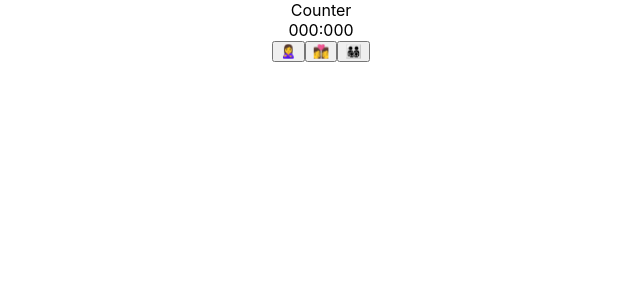
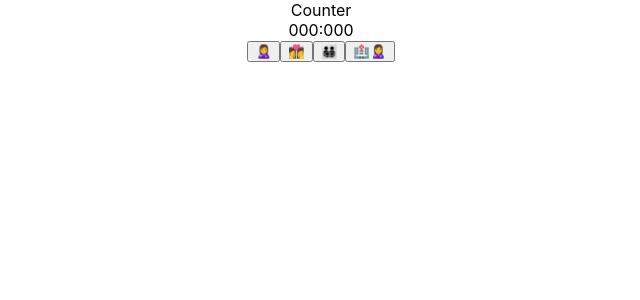
Before and after one commit to Perizote/kataronavirus, a React (Create React App) app: page / in a window 1280 px wide. Shown: the top 300 px of the page, without its empty margins (319-959 px from the left). Built offline with nearby package versions, Linux system fonts and the light colour scheme.

Commit message:
[Added] Added heal person

```diff
--- a/src/App.js
+++ b/src/App.js
@@ -11,6 +11,7 @@ function App() {
   }
 
   const [killed, setKilled] = useState(0);
+  const [healPerson, setHealedPerson] = useState(0);
 
   const kill = (size) => {
     const increment = size;
@@ -21,14 +22,19 @@ function App() {
   const killCouple = ()=>kill(SIZES.couple);
   const killFamily = ()=>kill(SIZES.family);
 
+  const clickHealPerson = ()=>{
+    setHealedPerson(healPerson+1);
+  }
+
 
   return (
     <div className="App">
       <label htmlFor="labCount">Counter</label>
-      <div id="labCount">00{killed}:000</div>
+  <div id="labCount">00{killed}:00{healPerson}</div>
       <button onClick={killPerson}>🙎‍♀️</button>
       <button onClick={killCouple}>👩‍❤️‍💋‍👩</button>
       <button onClick={killFamily}>👨‍👨‍👧‍👦</button>
+      <button onClick={clickHealPerson}>🏥🙎‍♀️</button>
     </div>
   );
 }
```
Also changed, not shown: 1 other file (tests, documents, lock files or other folders).
